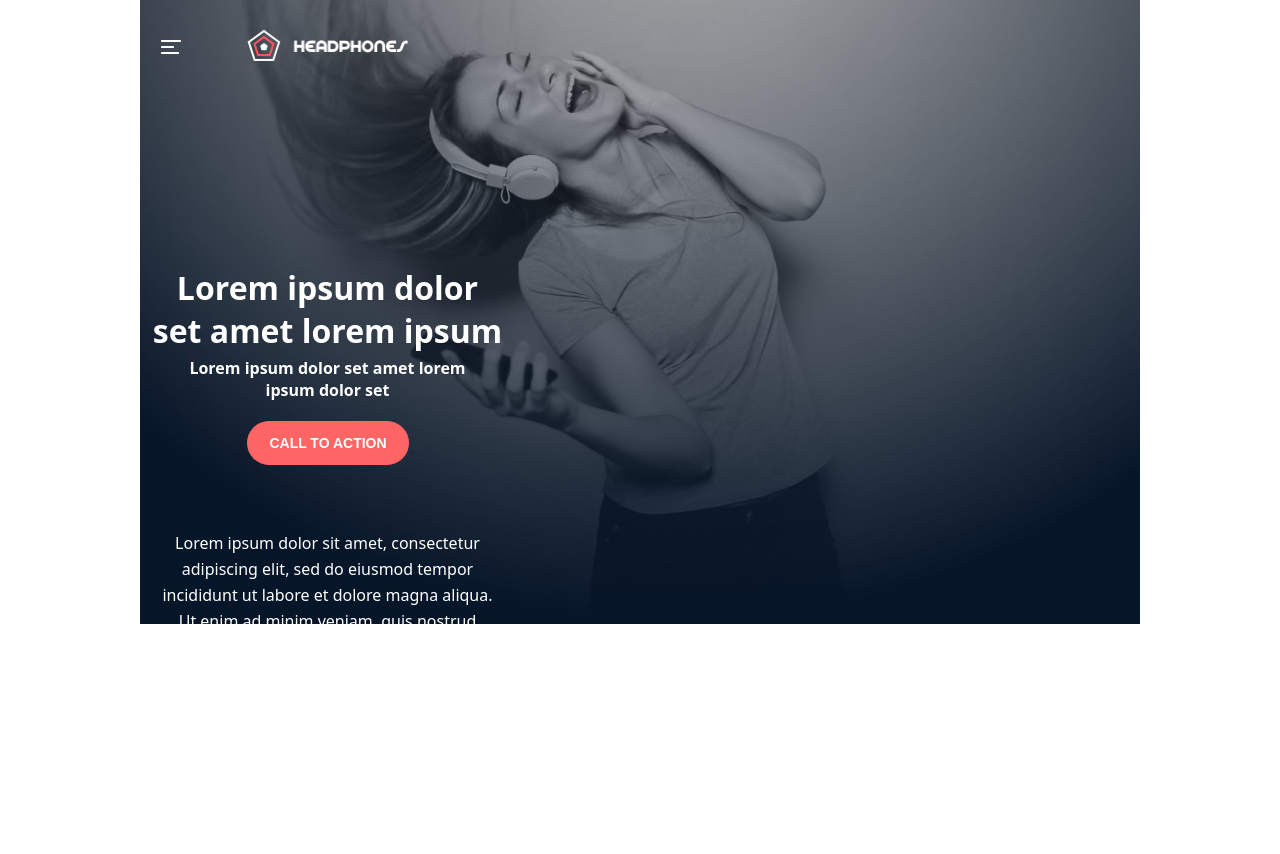
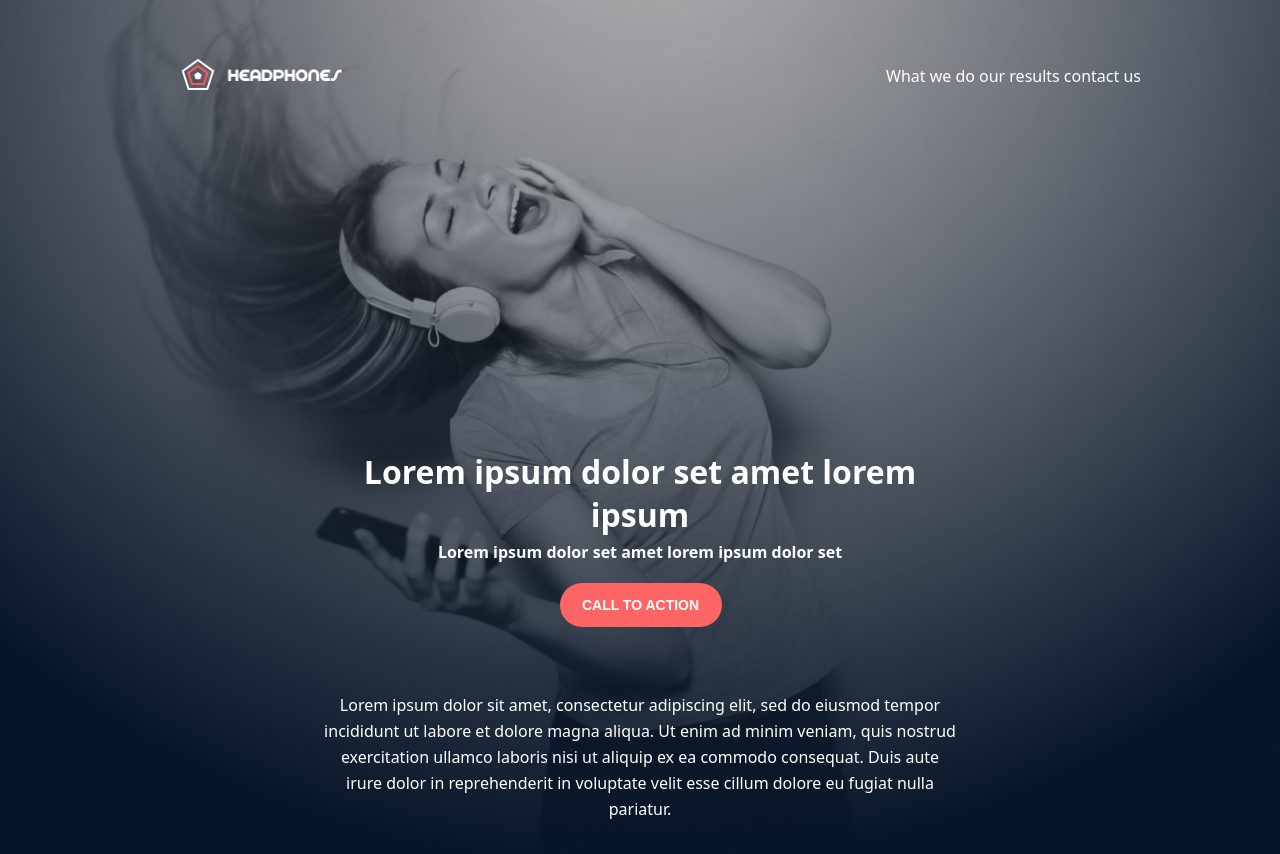
Before and after one commit to Abel8866/alx_html_css, a plain HTML site: page headphones/0-index.html in a window 1280 px wide. Before the commit the page ends 800 px from the top, so only its background shows below. Drawn offline with Linux system fonts and the light colour scheme.

Commit message:
Files updated

```diff
--- a/headphones/0-index.html
+++ b/headphones/0-index.html
@@ -15,6 +15,11 @@
         <div class="nav-item">
           <img src="Sources/images/logo_headphones.png" alt="" />
         </div>
+        <div class="main-nav">
+          <div class="nav-link nav-link-what"><a href="#">What we do</a></div>
+          <div class="nav-link nav-link-results"><a href="#">our results</a></div>
+          <div class="nav-link nav-link-contact"><a href="#">contact us</a></div>
+        </div>
       </div>
 
       <div class="header-actions">
@@ -25,7 +30,7 @@
           Lorem ipsum dolor set amet lorem ipsum dolor set
         </div>
         <div class="action-item action-latest">
-          <button>CALL TO ACTION</button>
+          <button class="cta-button">CALL TO ACTION</button>
         </div>
         <div class="action-item action-contact">
           Lorem ipsum dolor sit amet, consectetur adipiscing elit, sed do
--- a/headphones/0-styles.css
+++ b/headphones/0-styles.css
@@ -9,19 +9,19 @@
 
 .site-header {
     background-image: url(Sources/images/headphones_hero_1.jpg);
-    width: 375px;
+    width: 100%;
     height: 869px;
     background-size: cover;
     background-position: 36% -76px;
     background-repeat: no-repeat;
-    margin: 0 auto;
     position: relative;
 }
 
 /* dark purple gradient at the bottom */
 
+
 .header-top {
-    position: absolute;
+    position: relative;
     top: 29px;               /* instead of margin-top */
     left: 21px;              /* instead of margin-left */
     display: flex;
@@ -31,9 +31,23 @@
     align-items: center;
 }
 
+.main-nav {
+  display: none;
+}
+
 .header-logo {
   width: 20px;
   height: 14px;
+}
+
+.header-logo:hover {
+  cursor: pointer;
+}
+
+.header-logo:click {
+  .main-nav {
+    display: block;
+  }
 }
 
 .nav-item img{
@@ -42,12 +56,12 @@
 }
 
 .header-actions {
-    position: absolute;
-    margin: 266px 9px 106px 9px;
+    position: relative;
+    margin: 266px auto 0px;
     width: 357px;
 }
 
-.action-item {
+.action-item, .main-nav {
     font-family: "Source Sans Pro", system-ui, -apple-system, BlinkMacSystemFont,
                  "Segoe UI", Roboto, "Helvetica Neue", Arial, sans-serif;
 }
@@ -90,48 +104,76 @@
     letter-spacing: 0px;
 }
 
+.action-latest button:hover {
+    background-color: #e05555;
+    cursor: pointer;
+}
+
 .action-contact {
-    margin: 0px 11px 0px 11px;
+    margin: 0px auto;
     text-align: center;
     color: #FFFFFF;
     font-size: 16px;
     font-weight: normal;
     letter-spacing: 0px;
     line-height: 26px;
-    width: 335px;
+    padding: 0px 10px;
 }
 
 /* Mobile-first: your current styles (no media query needed) */
 
 /* Tablet layout (example: from 768px up to 1024px) */
 @media (min-width: 768px) and (max-width: 1024px) {
-  .site-header {
-    width: 100%;          /* let it stretch */
-    height: 600px;        /* adjust hero height for tablet */
-    max-width: 1000px;    /* respect the design max width */
-  }
 
-  .header-top {
-    left: 40px;
-    top: 40px;
-  }
-
-  .header-actions {
-    width: 80%;
-    left: 10%;
-    margin: 280px 0 0 0;  /* adjust spacing */
-  }
-
-  .action-discover {
-    font-size: 40px;
-  }
 }
 
 /* Desktop layout (optional, for when you go beyond tablet) */
 @media (min-width: 1025px) {
   .site-header {
-    max-width: 1000px;
     width: 100%;
-    height: 700px;
+    background-size: cover;
+    background-position: center;
+    background-repeat: no-repeat;
+    position: absolute;
+  }
+
+  .header-top {
+    position: relative;
+    width: 75%;
+    align-items: center;
+    margin: 29px auto 385px;
+  }
+
+  .header-logo {
+    display: none;
+  }
+
+  .main-nav {
+    display: bolck;
+    display: flex;
+    justify-content: space-between;
+    align-items: center;
+    width: 255px;
+    color: white;
+  }
+
+  .main-nav div a {
+    text-decoration: none;
+    color: white;
+    font-size: 16px;
+  }
+
+  .main-nav div a:hover {
+    color: #FF6565;
+  }
+
+  .header-actions {
+    width: 637px;
+    margin: 0px auto;
+  }
+
+  .action-contact {
+    font-size: 16px;
+    padding: 0px;
   }
 }
```
